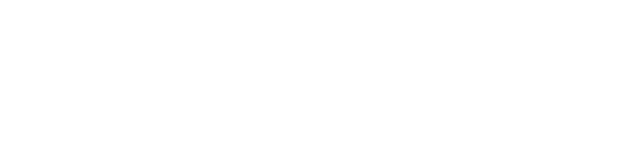
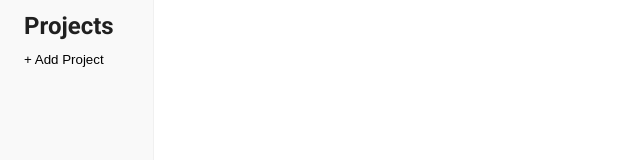
Before and after one commit to leetbeet/todo-list, a website built with webpack: page src/template.html in a window 1280 px wide. Shown: the whole page, without its empty margins (0-640 px from the left). Built offline with nearby package versions, Linux system fonts and the light colour scheme.

Commit message:
Add and style home page

```diff
--- a/src/index.js
+++ b/src/index.js
@@ -0,0 +1 @@
+import "./style.css"
--- /dev/null
+++ b/src/style.css
@@ -0,0 +1,51 @@
+@import url('https://fonts.googleapis.com/css2?family=Roboto:ital,wght@0,100..900;1,100..900&display=swap');
+
+* {
+    margin: 0;
+    padding: 0;
+    box-sizing: border-box;
+}
+
+:root {
+    --gray: #f9f9f9;
+    --gray-border: #f0f0f0;
+    --dark-gray: #202020;
+}
+
+body {
+    display: flex;
+    font-family: "Roboto", Arial, sans-serif;
+}
+
+.projects {
+    display: flex;
+    flex-direction: column;
+    height: 100vh;
+    width: 12vw;
+    padding: 12px 24px;
+    color: var(--dark-gray);
+    background-color: var(--gray);
+    border-right: 1px solid var(--gray-border);
+}
+
+.todo-list {
+    height: 100vh;
+    width: 88vw;
+}
+
+.project-btn {
+    display: flex;
+    align-items: center;
+    text-align: left;
+    border: none;
+    padding-top: 12px;
+    background-color: var(--gray);
+}
+
+.project-btn:hover {
+    opacity: 0.5;
+}
+
+.project-btn:active {
+    opacity: 0.75;
+}
--- a/src/template.html
+++ b/src/template.html
@@ -3,9 +3,13 @@
 <head>
     <meta charset="UTF-8">
     <meta name="viewport" content="width=device-width, initial-scale=1.0">
-    <title>Document</title>
+    <title>Todo List</title>
 </head>
 <body>
-
+    <section class="projects">
+        <h1>Projects</h1>
+        <button class="project-btn">+ Add Project</button>
+    </section>
+    <section class="todo-list"></section>
 </body>
 </html>
```
Also changed, not shown: 1 other file.
